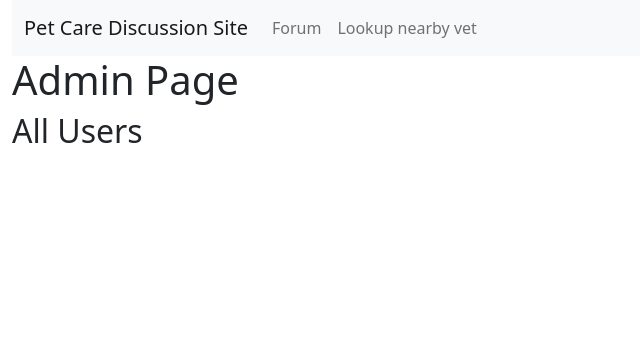
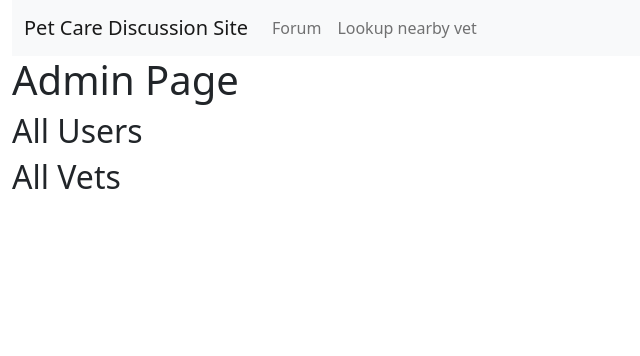
Before and after one commit to vyvanhuynh/petCare-vetShare, a Flask app: page /admin in a window 1280 px wide. Shown: the top 356 px of the page, without its empty margins (0-640 px from the left). Run offline with Flask 2, Linux system fonts and the light colour scheme.

Commit message:
added info to admin_page

```diff
--- a/crud.py
+++ b/crud.py
@@ -56,6 +56,9 @@
 
 def list_all_vets():
     return Vet.query.all()
+
+def list_all_vets_as_users():
+    return User.query.filter(User.is_vet == True).all()
 
 def get_vet_by_user(user):
     return Vet.query.filter(Vet.user == user).first()
--- a/server.py
+++ b/server.py
@@ -100,7 +100,8 @@
 @app.route('/admin')
 def admin_activities():
     users = crud.list_all_users()
-    return render_template('admin_page.html', users = users)
+    vets = crud.list_all_vets_as_users()
+    return render_template('admin_page.html', users = users, vets=vets)
 
 @app.route('/admin/<email>')
 def show_user_details(email):
--- a/templates/admin_page.html
+++ b/templates/admin_page.html
@@ -13,7 +13,7 @@
 <h2>All Users</h2>
 </div>
 
-
+<div>
 {% for user in users %}
     <div class="users">
 
@@ -23,6 +23,23 @@
 
     </div>
 {% endfor %}
+</div>
 
+<div class="row">
+  <h2>All Vets</h2>
+</div>
+
+<div>
+
+  {% for vet_user in vets %}
+      <div class="vets">
+
+        <a href="/admin/{{vet_user.email}}">
+           {{vet_user.email}}
+        </a>
+
+      </div>
+  {% endfor %}
+</div>
 
 {% endblock %}
```
Also changed, not shown: templates/forum.html (+6 -6 lines).
